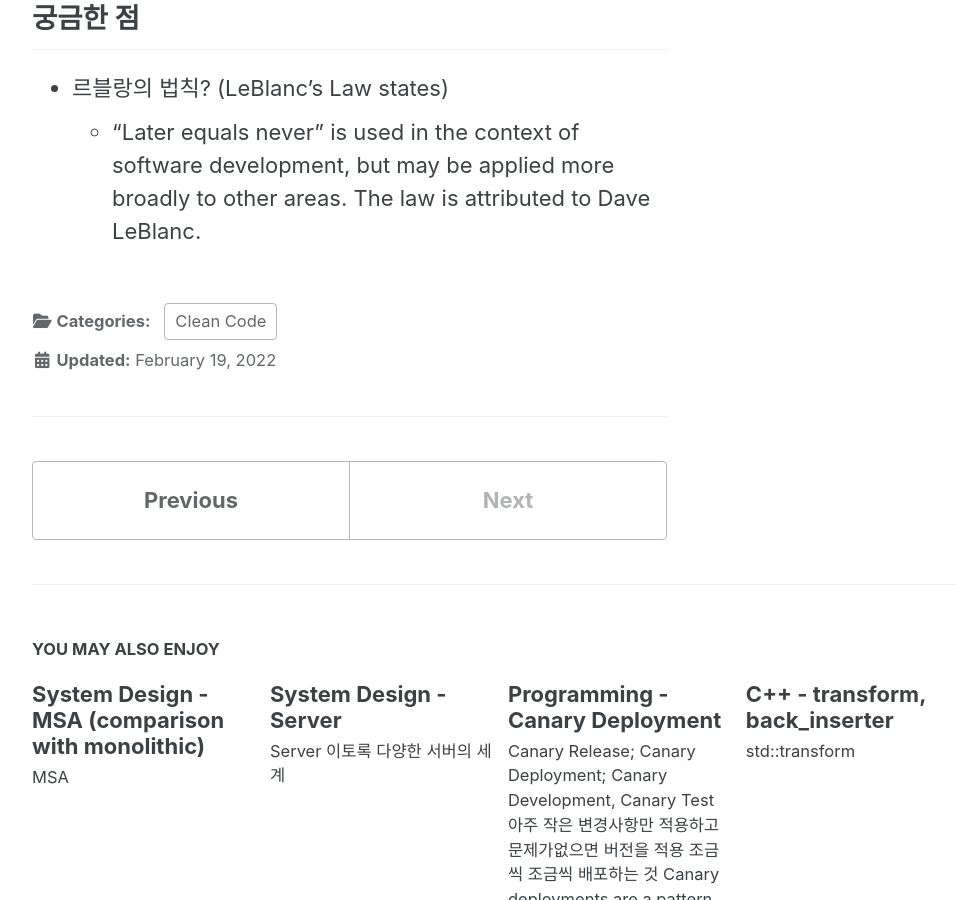
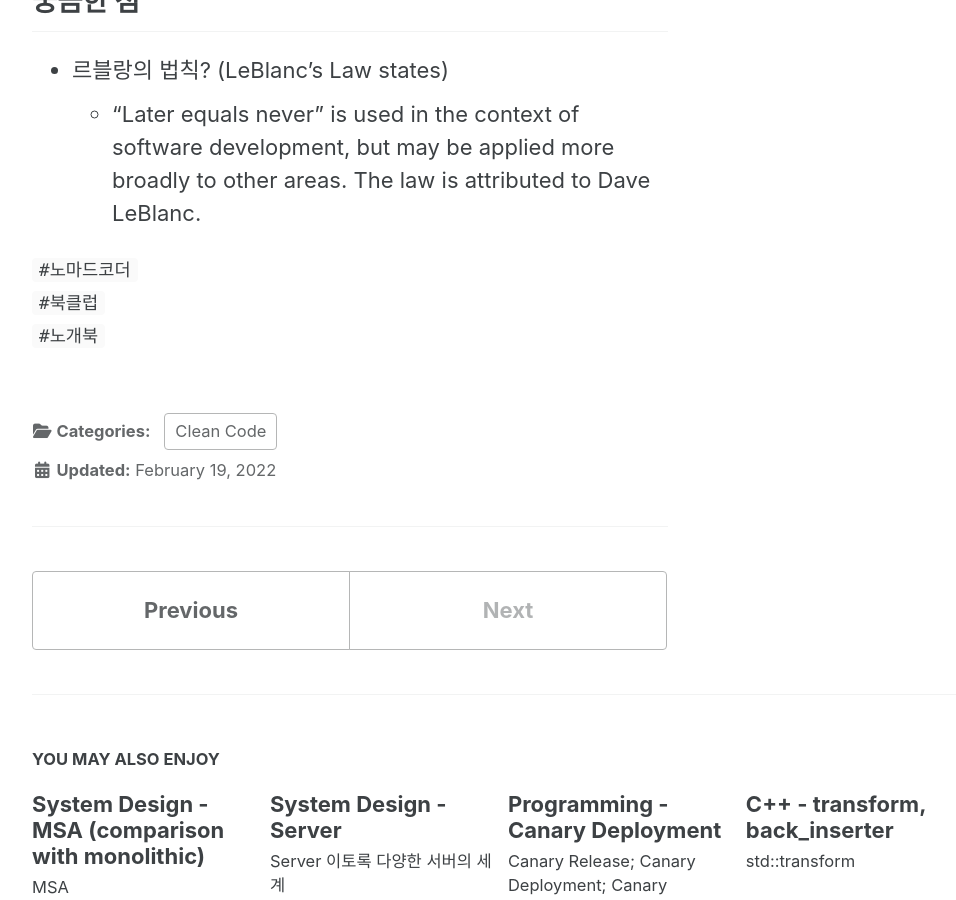
Before and after one commit to sujinsjlee/TIL, a Jekyll site: the page built from _posts/2022-02-19-CleanCode_CleanCode.md, in a window 1280 px wide and 900 px high, scrolled down 1967 px. Shown: the whole window, without its empty margins (290-1246 px from the left). Built offline with Jekyll 4.4.1, drawn with Linux system fonts in a browser that asks for light colours; cached includes are drawn as plain includes; nearby versions of some CDN libraries.

Commit message:
[CC] update tags

```diff
--- a/_posts/2022-02-19-CleanCode_CleanCode.md
+++ b/_posts/2022-02-19-CleanCode_CleanCode.md
@@ -13,6 +13,9 @@ tags:
 
 ## 책에서 기억하고 싶은 내용
 > **코드가 존재하리라**
+
+
+
 - p4
     - 앞으로 코드가 사라질 가망은 전혀없다! 왜? 코드는 요구사항을 상세히 표현하는 수단이니까!
     - 어느 수준에 이르면 코드의 도움 없이 요구사항을 상세하게 표현하기란 불가능하다. 추상화도 불가능하다. 정확히 명시하는 수밖에 없다. 기계가 실행할 정도로 상세하게 요구사항을 명시하는 작업, 바로 이것이 프로그래밍이다. 이렇게 명시한 결과가 바로 코드다.
@@ -40,3 +43,7 @@ tags:
 ## 궁금한 점
 - 르블랑의 법칙? (LeBlanc's Law states)
     - "Later equals never" is used in the context of software development, but may be applied more broadly to other areas. The law is attributed to Dave LeBlanc.
+
+`#노마드코더`
+`#북클럽`
+`#노개북`
```
